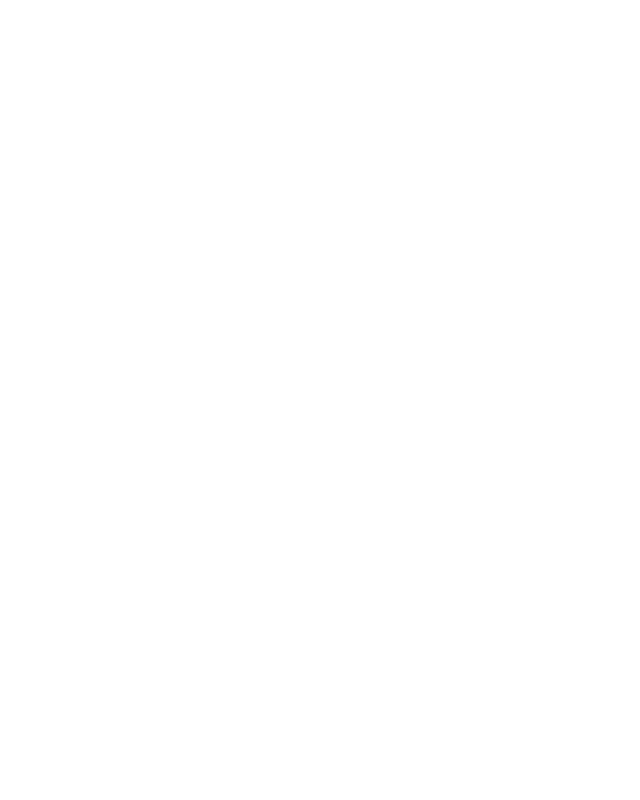
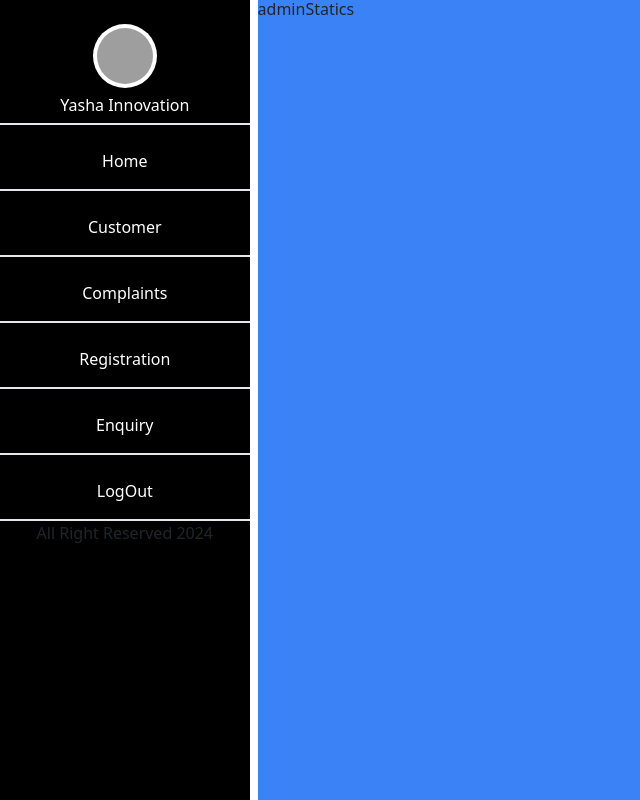
Before and after one commit to Maheshmurali/ServiceBook, a React (Create React App) app: page /admin in a window 1280 px wide. Before the commit this address had no page. Shown: the whole page, without its empty margins (0-640 px from the left). Built offline with nearby package versions, Linux system fonts and the light colour scheme; grey boxes are pictures that could not be loaded; the HTML template or start-up script is replaced by a standard one; a web font is replaced by a local one.

Commit message:
Admin Registraion Page Creation Complected

```diff
--- a/src/App.js
+++ b/src/App.js
@@ -4,25 +4,23 @@
 import LogIn from './Pages/LogIn'
 import Form from './Pages/Form'
 import { BrowserRouter as Router,Routes , Route   } from 'react-router-dom';
-
+import AdminPage from './Pages/AdminPage'
+import Pages from './Store/AdminPageContext'
 
 function App() {
   return (
     <div>
+      <Pages>
     <Router>
         <Routes>
             <Route exact path='/' element={<Home />} />
-        </Routes>
-        <Routes>
-        <Route exact path='/login' element={<LogIn />} />
-        </Routes>
-        <Routes>
-        <Route exact path='/about' element={<About />} />
-        </Routes>
-        <Routes>
-        <Route exact path='/query' element={<Form />} />
+            <Route exact path='/login' element={<LogIn />} />
+            <Route exact path='/about' element={<About />} />
+            <Route exact path='/query' element={<Form />} />
+            <Route exact path='/admin' element={<AdminPage />} />
         </Routes>
     </Router>
+    </Pages>
 </div>
   )
 }
--- a/src/Components/AboutPage/AboutPage.jsx
+++ b/src/Components/AboutPage/AboutPage.jsx
@@ -8,7 +8,7 @@
 
 const form = useForm()
  const {handleSubmit,register,setValue,formState} = form;
- const {errors} = formState;
+ const {errors,isDirty} = formState;
   const formHandle = (data)=>{
     console.log(data)
     alert("success")
@@ -147,7 +147,7 @@
           <textarea {...register("Enquiries")} readOnly value={data} name="" id="" className='w-full border-2'></textarea>
 
          <div>
-         <button className='bg-blue-500 flex hover:bg-blue-700 hover:cursor-pointer px-4 p-2 rounded-md lg:mx-52 mx-24 text-white'><IoPaperPlaneOutline /></button>
+         <button disabled = {!isDirty} className='bg-blue-500 flex hover:bg-blue-700 hover:cursor-pointer px-4 p-2 rounded-md lg:mx-52 mx-24 text-white'><IoPaperPlaneOutline /></button>
           </div>
         </div>
       </div>
--- /dev/null
+++ b/src/Components/AdminConsole/AdminConsole.jsx
@@ -0,0 +1,32 @@
+import React, {useContext } from 'react'
+import { AdminPageContext } from '../../Store/AdminPageContext';
+
+function AdminConsole() {
+  const{setPage} = useContext(AdminPageContext)
+  const MenuItems = ['Home','Customer','Complaints','Registration','Enquiry','LogOut']
+
+  return (
+    <div className='bg-black md:col-span-2 col-span-3 row-span-8 justify-center text-center'>
+        <div className='flex justify-center mr-6'>
+          <img className='bg-white w-16 h-16 rounded-full mt-6 ml-6 p-1 ' src="https://i.postimg.cc/dQTqGxLH/Logo.jpg" alt="Logo" />
+        </div>
+        <div>
+        <h4 className='mt-2 text-white'>Yasha Innovation</h4>
+        </div>
+        <div className='bg-white w-full border-1 mt-2'></div>
+        {MenuItems.map((obj)=>{
+           return <div key={obj}>
+           <ul className='text-white mt-4'>
+            <li onClick={()=>
+                setPage(obj.toLowerCase())
+              } className='pb-2 hover:cursor-pointer'>{obj}</li>
+            <div className='bg-white w-full border-1 mt-2'></div>
+           </ul>
+         </div>
+        })}
+       <div>All Right Reserved {new Date().getFullYear()}</div>
+    </div>
+  )
+}
+
+export default AdminConsole
--- /dev/null
+++ b/src/Components/AdminStatic/AdminStatic.jsx
@@ -0,0 +1,11 @@
+import React from 'react'
+
+function AdminStatic() {
+  return (
+    <div className='bg-blue-500 col-span-7 md:col-span-8 row-span-8'>
+      <h1>adminStatics</h1>
+    </div>
+  )
+}
+
+export default AdminStatic
--- /dev/null
+++ b/src/Components/Complaints/Complaints.jsx
@@ -0,0 +1,11 @@
+import React from 'react'
+
+function Complaints() {
+  return (
+    <div className='bg-blue-500 col-span-7 md:col-span-8 row-span-8'>
+      <h1>Complaints</h1>
+    </div>
+  )
+}
+
+export default Complaints
--- /dev/null
+++ b/src/Components/Customer/Customer.jsx
@@ -0,0 +1,11 @@
+import React from 'react'
+
+function Customer() {
+  return (
+    <div>
+      <h1>Customers</h1>
+    </div>
+  )
+}
+
+export default Customer
--- /dev/null
+++ b/src/Components/Enquiry/Enquiry.jsx
@@ -0,0 +1,11 @@
+import React from 'react'
+
+function Enquiry() {
+  return (
+    <div>
+      <h1>Enquiry</h1>
+    </div>
+  )
+}
+
+export default Enquiry
--- /dev/null
+++ b/src/Components/Registration/Registration.jsx
@@ -0,0 +1,129 @@
+import React from 'react'
+import {  Link } from "react-router-dom";
+function Registration() {
+  return (
+    <div className='col-span-7 md:col-span-8 row-span-8'>
+      <form action="">
+<section className="bg-white">
+  <div className="lg:grid lg:min-h-screen lg:grid-cols-12">
+    <aside className="relative block h-16 lg:order-last lg:col-span-5 lg:h-full xl:col-span-6">
+      <img
+        alt=""
+        src="https://images.unsplash.com/photo-1605106702734-205df224ecce?ixlib=rb-1.2.1&ixid=MnwxMjA3fDB8MHxwaG90by1wYWdlfHx8fGVufDB8fHx8&auto=format&fit=crop&w=870&q=80"
+        className="absolute inset-0 h-full w-full object-cover"
+      />
+    </aside>
+
+    <main
+      className="flex items-center justify-center px-8 py-8 sm:px-12 lg:col-span-7 lg:px-16 lg:py-12 xl:col-span-6"
+    >
+      <div className="max-w-xl lg:max-w-3xl">
+        <h1 className="mt-6 text-2xl font-bold text-gray-900 sm:text-3xl md:text-4xl">
+          Technician Registration
+        </h1>
+        <form action="#" className="mt-8 grid grid-cols-6 gap-6">
+          <div className="col-span-6 sm:col-span-3">
+            <label htmlFor="FirstName" className="block text-sm font-medium text-gray-700">
+              First Name
+            </label>
+            <input
+              type="text"
+              id="FirstName"
+              name="first_name"
+              className="mt-1 p-1 w-full rounded-md border-gray-200  bg-gray-200 text-sm text-gray-700 shadow-sm"
+            />
+          </div>
+
+          <div className="col-span-6 sm:col-span-3">
+            <label htmlFor="LastName" className="block text-sm font-medium text-gray-700">
+              Last Name
+            </label>
+
+            <input
+              type="text"
+              id="LastName"
+              name="last_name"
+              className="mt-1 p-1 w-full rounded-md border-gray-300  bg-gray-200 text-sm text-gray-700 shadow-sm"
+            />
+          </div>
+
+          <div className="col-span-6">
+            <label htmlFor="Email" className="block text-sm font-medium text-gray-700"> Email </label>
+
+            <input
+              type="email"
+              id="Email"
+              name="email"
+              className="mt-1 p-1 w-full rounded-md border-gray-200  bg-gray-200 text-sm text-gray-700 shadow-sm"
+            />
+          </div>
+          <div className="col-span-6 sm:col-span-3">
+            <label htmlFor="mobilenumber" className="block text-sm font-medium text-gray-700">
+              Mobile Number
+            </label>
+            <input
+              type="tel"
+              id="Mobilenumber"
+              name="mobilenumber"
+              className="mt-1 p-1 w-full rounded-md border-gray-200  bg-gray-200 text-sm text-gray-700 shadow-sm"
+            />
+          </div>
+
+          <div className="col-span-6 sm:col-span-3">
+            <label htmlFor="employcode" className="block text-sm font-medium text-gray-700">
+              Employ Code
+            </label>
+
+            <input
+              type="number"
+              id="employcode"
+              name="employ_code"
+              className="mt-1 p-1 w-full rounded-md border-gray-300  bg-gray-200 text-sm text-gray-700 shadow-sm"
+            />
+          </div>
+          <div className="col-span-6 sm:col-span-3">
+            <label htmlFor="Password" className="block text-sm font-medium text-gray-700"> Password </label>
+
+            <input
+              type="password"
+              id="Password"
+              name="password"
+              className="mt-1 p-1 w-full rounded-md border-gray-200  bg-gray-200 text-sm text-gray-700 shadow-sm"
+            />
+          </div>
+
+          <div className="col-span-6 sm:col-span-3">
+            <label htmlFor="PasswordConfirmation" className="block text-sm font-medium text-gray-700">
+              Password Confirmation
+            </label>
+
+            <input
+              type="password"
+              id="PasswordConfirmation"
+              name="password_confirmation"
+              className="mt-1 p-1 w-full rounded-md border-gray-700 bg-gray-200 text-sm text-gray-700 shadow-sm"
+            />
+          </div>
+          <div className="col-span-6 sm:flex sm:items-center sm:gap-4">
+            <button
+              className="inline-block shrink-0 rounded-md border border-blue-600 bg-blue-600 px-12 py-3 text-sm font-medium text-white transition  hover:text-blue-600 focus:outline-none focus:ring active:text-blue-500"
+            >
+              Create an account
+            </button>
+
+            <p className="mt-4 text-sm text-gray-500 sm:mt-0">
+              Already have an account?
+              <Link className='text-blue-800' to='/login'>LogIn</Link>
+            </p>
+          </div>
+        </form>
+      </div>
+    </main>
+  </div>
+</section>
+      </form>
+    </div>
+  )
+}
+
+export default Registration
--- /dev/null
+++ b/src/Pages/AdminPage.jsx
@@ -0,0 +1,27 @@
+import React, { useContext } from 'react'
+import AdminConsole from '../Components/AdminConsole/AdminConsole'
+import AdminStatic from '../Components/AdminStatic/AdminStatic'
+import { AdminPageContext } from '../Store/AdminPageContext'
+import Complaints from './../Components/Complaints/Complaints'
+import Customer from './../Components/Customer/Customer'
+import Registration from './../Components/Registration/Registration'
+import Enquiry from './../Components/Enquiry/Enquiry'
+function AdminPage() {
+  const {page} = useContext(AdminPageContext)
+  return (
+    <div className='flex h-screen w-full  justify-center'>
+      <div className='grid w-full grid-cols-10 grid-rows-4 md:gap-2'>
+      <AdminConsole/>
+      {(page === '' || page === 'home') && <AdminStatic/>}
+      {page === 'complaints' && <Complaints />}
+      {page === 'customer' && <Customer />}
+      {page === 'registration' && <Registration />}
+      {page === 'enquiry' && <Enquiry />}
+
+      </div>
+    </div>
+
+  )
+}
+
+export default AdminPage
--- /dev/null
+++ b/src/Store/AdminPageContext.js
@@ -0,0 +1,14 @@
+import { createContext,useState } from "react";
+
+export const AdminPageContext = createContext(null)
+
+function Pages ({children}){
+    const [page,setPage] = useState('')
+    return(
+        <AdminPageContext.Provider value={{page, setPage}}>
+                {children}
+        </AdminPageContext.Provider>
+    )
+}
+
+export default Pages
```
Also changed, not shown: src/Pages/Complaints.jsx (deleted), src/Pages/Registration.jsx (deleted).
